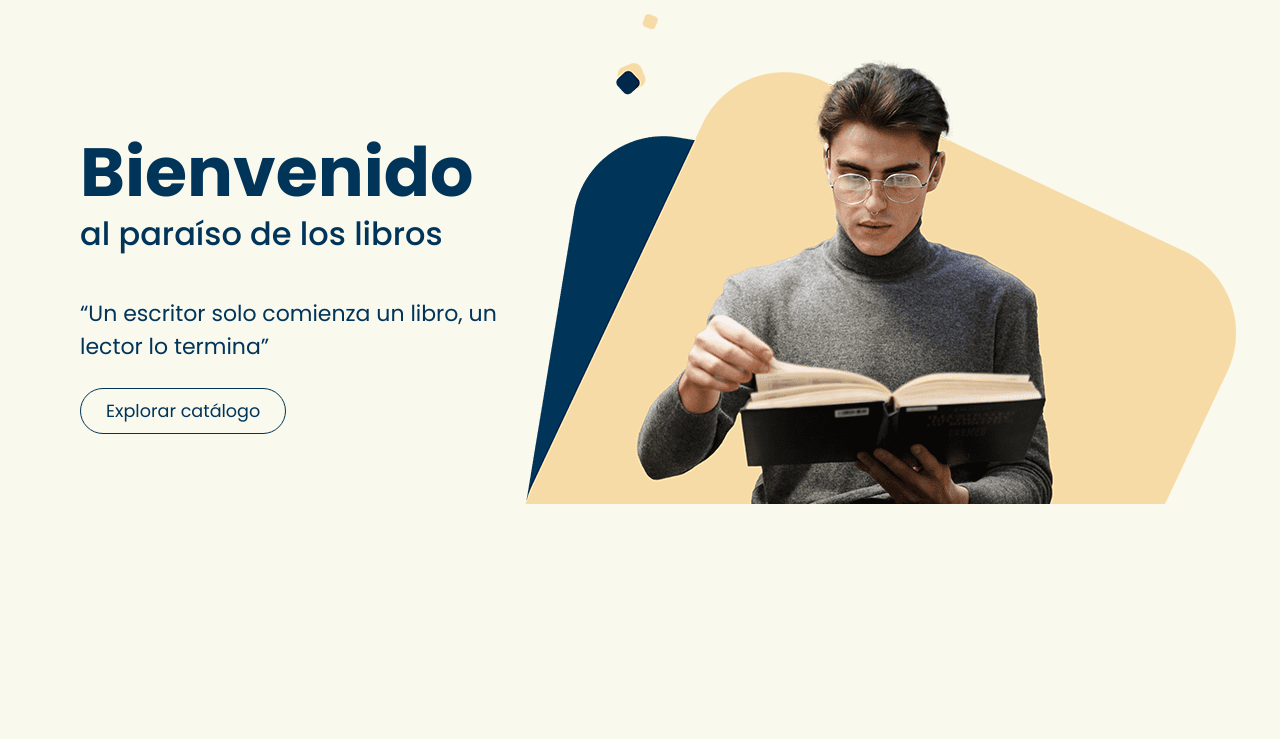
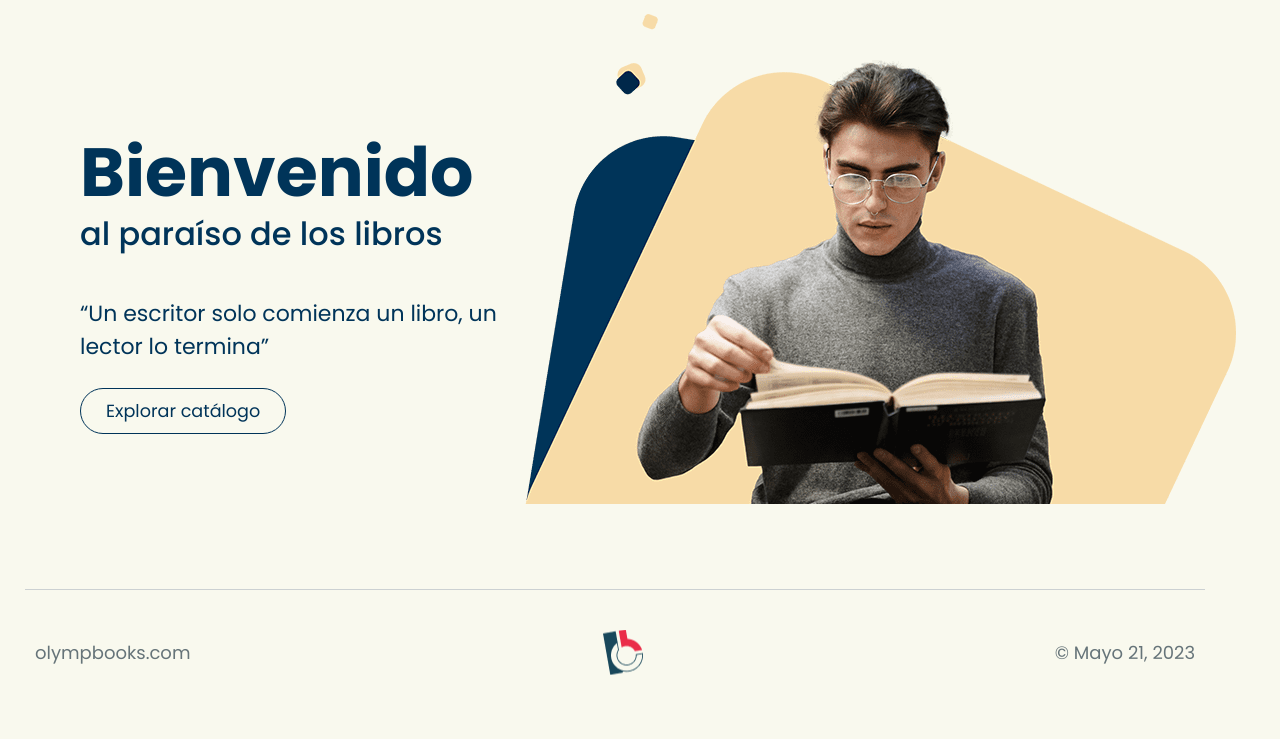
Before and after one commit to jetzerszeri/DWM3BV-RAMIREZ-PARCIAL_1, a PHP site: page / in a window 1280 px wide. Shown: the part 107-846 px from the top of the page. Before the commit the page ends 611 px from the top, so only its background shows below. Run offline with PHP 8.4, Linux system fonts and the light colour scheme.

Commit message:
feat: add footer

```diff
--- a/css/style.css
+++ b/css/style.css
@@ -112,7 +112,7 @@ header {
     margin: 5px 0 0 15px;
 }
 
-  /* home */
+/*------------ home ------------*/
 
 main{
     /* padding: 0 16px; */
@@ -165,12 +165,61 @@ main{
     color: var(--color-neutral);
 }
 
+/*------------ footer ------------*/
+footer{
+    height: 150px;
+    max-width: 1350px;
+    margin: 80px auto 0 auto;
+    padding: 0 25px;
+    font-size: 0.9em;
+}
 
+footer ul{
+    display: flex;
+    justify-content: space-between;
+    flex-direction: column;
+    text-align: center;
+    max-width: 1180px;
+    padding: 40px 10px 0 10px;
+    border-top: 1px solid #CCD1D2;
+    color: #667479;
+}
 
-
+footer a{
+    cursor: pointer;
+    font-size: 0;
+    display: inline-block;
+    width: 40px;
+    height: 45px;
+    background: url(../assets/img/logo2.png) no-repeat center;
+    margin: 10px auto;
+}
+/* footer ul li:nth-child(1) {
+    order: 1;
+  } */
 
 /* @media (min-width: 850px) {
 } */
+
+@media (min-width: 600px) {
+    footer ul{
+        flex-direction: row;
+        align-items: center;
+
+    }
+    footer ul li:nth-of-type(2){
+        display: flex;
+        align-items: center;
+    }
+    footer a{
+        margin: 0;
+    }
+
+    /* footer ul li:nth-child(1) {
+        order: 2;
+      } */
+
+}
 
 
 @media (min-width: 850px) {
--- a/index.php
+++ b/index.php
@@ -40,6 +40,14 @@
         </div>
     </main>
 
+    <footer>
+        <ul>
+            <li>olympbooks.com</li>
+            <li><a href="#">home</a></li>
+            <li>© Mayo 21, 2023</li>
+        </ul>
+    </footer>
+
     <script>
         const toggleButton = document.getElementsByClassName("toggle-button")[0];
         const navbarLinks = document.getElementsByClassName("navbar-links")[0];
```
Also changed, not shown: assets/img/logo2.png (added). Lines whose indentation alone changed are shown as unchanged.
